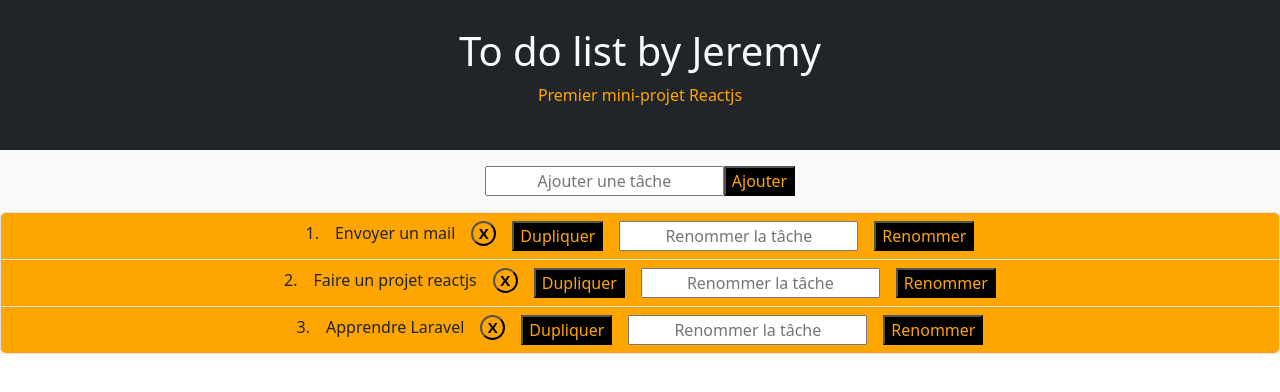
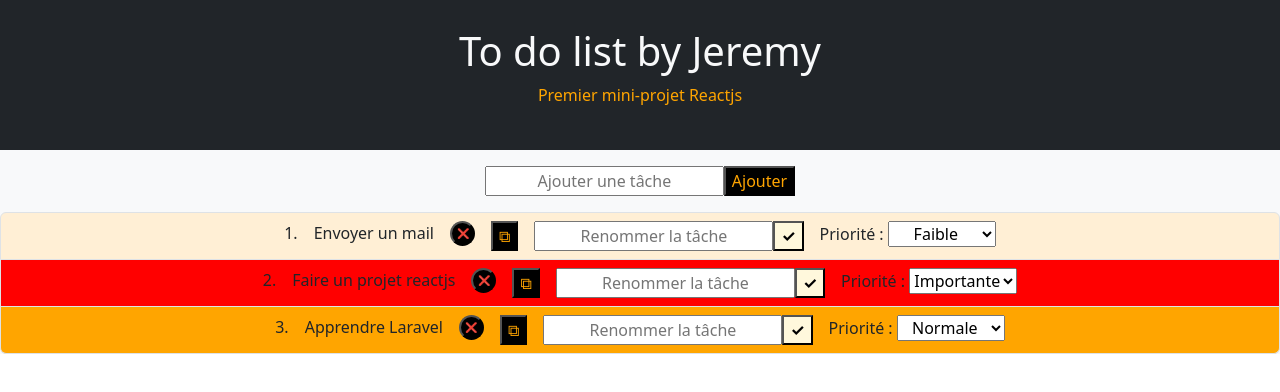
Before and after one commit to JeremyB60/reactjs-todolist, a React (Create React App) app: page / in a window 1280 px wide. Shown: the top 392 px of the page. Built offline with nearby package versions, Linux system fonts and the light colour scheme.

Commit message:
Ajout des priorités et du changement de background

```diff
--- a/src/components/Tache.js
+++ b/src/components/Tache.js
@@ -10,21 +10,24 @@ const StyledButton = styled.button`
     display: flex;
     justify-content: center;
     align-items: center;
-    padding-bottom: 2px;
-    background-color: orange;
+    background-color: black;
     font-weight: bold;
-    font-size: 15px
+    font-size: 10px
     `
 const StyledLi = styled.li`
-    background-color: orange;
+    background-color: ${props => (props.priority === 'faible' ? 'papayawhip' : props.priority === 'normale' ? 'orange' : 'red')};
     `
 
 const StyledButton2 = styled.button`
     background-color: black;
     color: orange;
     `
+const StyledButton3 = styled.button`
+    background-color: cornsilk;
+    font-weight: bold
+    `
 
-export default function Tache({ tacheInfo, onClick, onClick2, handleRename }) {
+export default function Tache({ tacheInfo, onClick, onClick2, handleRename, handlePriorityChange }) {
     const [nouveauNom, setNouveauNom] = useState('');
 
     const handleChangeNom = (e) => {
@@ -38,17 +41,29 @@ export default function Tache({ tacheInfo, onClick, onClick2, handleRename }) {
 
     //affichage
     return (
-        <StyledLi className='list-group-item d-flex flex-wrap justify-content-center gap-3 align-items-start'>{tacheInfo.nom}
-            <StyledButton onClick={onClick}>X</StyledButton>
-            <StyledButton2 onClick={onClick2}>Dupliquer</StyledButton2>
+        <StyledLi priority={tacheInfo.priorité} className='list-group-item d-flex flex-wrap justify-content-center gap-3 align-items-start'>{tacheInfo.nom}
+            <StyledButton onClick={onClick}>&#10060;</StyledButton>
+            <StyledButton2 onClick={onClick2}>&#x29C9;</StyledButton2>
+            <div className='flex-nowrap'>
                 <input
                     className='text-center'
                     type="text"
                     value={nouveauNom}
                     placeholder='Renommer la tâche'
                     onChange={handleChangeNom} />
-            <StyledButton2
-                onClick={handleRenameClick}>Renommer</StyledButton2>
+                <StyledButton3 onClick={handleRenameClick}>&#10003;</StyledButton3>
+            </div>
+            <div>
+                <label htmlFor="priority">Priorité :&nbsp;</label>
+                <select
+                    className='text-center'
+                    value={tacheInfo.priorité}
+                    onChange={event => handlePriorityChange(tacheInfo.id, event)}>
+                    <option value="faible">Faible</option>
+                    <option value="normale">Normale</option>
+                    <option value="importante">Importante</option>
+                </select>
+            </div>
         </StyledLi>
     )
 }
--- a/src/components/ToDoList.js
+++ b/src/components/ToDoList.js
@@ -3,12 +3,13 @@ import '../../node_modules/bootstrap/dist/css/bootstrap.min.css'
 import Tache from './Tache'
 import TacheForm from './TacheForm'
 
+
 function ToDoList() {
     //State (état, données)
     const [taches, setTaches] = useState([
-        { id: 1, nom: "Envoyer un mail" },
-        { id: 2, nom: "Faire un projet reactjs" },
-        { id: 3, nom: "Apprendre Laravel" }
+        { id: 1, nom: "Envoyer un mail", priorité: "faible" },
+        { id: 2, nom: "Faire un projet reactjs", priorité: "importante" },
+        { id: 3, nom: "Apprendre Laravel", priorité: "normale" }
     ]);
 
     //Comportement
@@ -56,7 +57,7 @@ function ToDoList() {
     const handleRename = (taskId, newTaskName) => {
         // Mettre à jour le nom de la tâche avec l'ID spécifié
         const updatedTasks = taches.map((tache) => {
-            if (tache.id === taskId) {
+            if ((tache.id === taskId) && (newTaskName !== "")) {
                 return { ...tache, nom: newTaskName };
             }
             return tache;
@@ -64,6 +65,17 @@ function ToDoList() {
         setTaches(updatedTasks);
     };
 
+    const handlePriorityChange = (tacheId, event) => {
+        const updatedtaches = taches.map(tache => {
+            if (tache.id === tacheId) {
+                tache.priorité = event.target.value;
+            }
+            return tache;
+        });
+
+        setTaches(updatedtaches);
+    };
+    console.log(taches)
 
     //Affichage
     return (
@@ -76,6 +88,7 @@ function ToDoList() {
                         onClick={() => handleDelete(tache.id)}
                         onClick2={() => handleDuplicate(tache.id)}
                         handleRename={handleRename}
+                        handlePriorityChange={handlePriorityChange}
                         key={tache.id} />
                 ))}
             </ol>
```
Also changed, not shown: 1 other file (tests, documents, lock files or other folders). Lines whose indentation alone changed are shown as unchanged.
